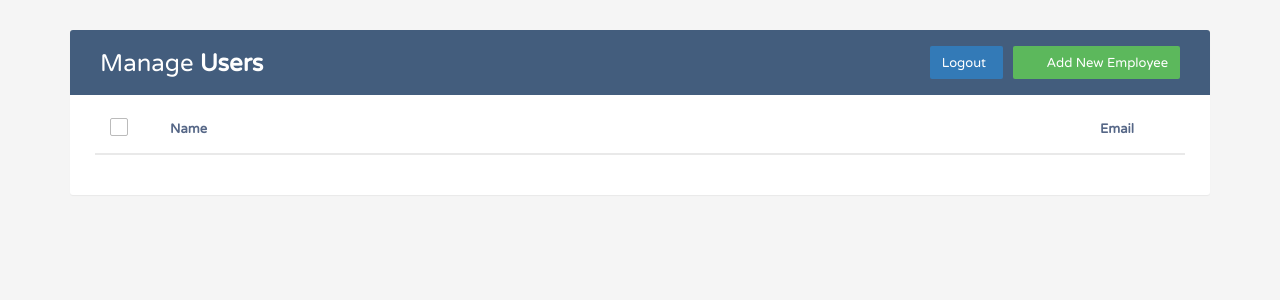
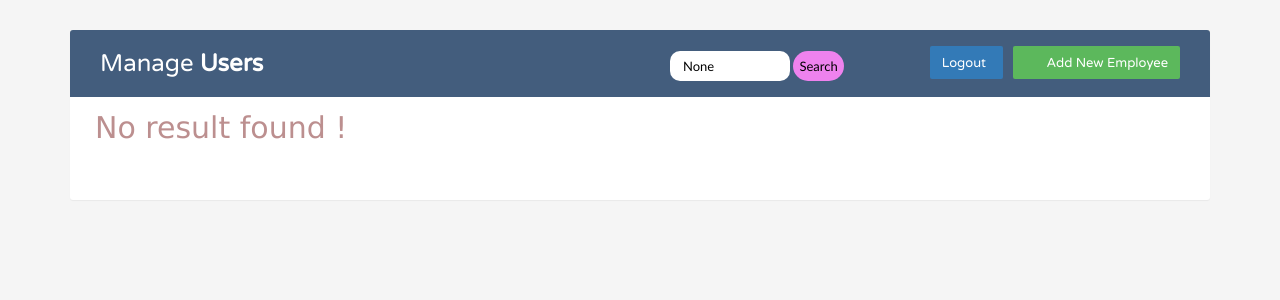
Before and after one commit to nikhilrajpk/Django_registration, a Django app: page /adminPage/ in a window 1280 px wide. Shown: the top 300 px of the page. Run offline with Django 5.2, Linux system fonts and the light colour scheme; a user stored in the database is signed in; data comes from the database, SQL or seed files in the repository; both versions use the stored data as it was after the commit; lists and menus that the app fills with data are empty; some libraries are stand-ins or nearby versions.

Commit message:
search option added

```diff
--- a/registration/app1/views.py
+++ b/registration/app1/views.py
@@ -71,8 +71,12 @@ def logoutPage(request):
 @login_required
 def adminPage(request):
     if request.user.is_staff:
-        user_obj = User.objects.all().filter(is_staff = False)
-        context = {'user_obj' : user_obj}
+        query = request.GET.get('search_query')
+        if query:
+            user_obj = User.objects.filter(is_staff=False).filter(username__icontains=query) | User.objects.filter(is_staff = False).filter(email__icontains=query)
+        else:
+            user_obj = User.objects.filter(is_staff = False)
+        context = {'user_obj' : user_obj, 'query': query}
         # print(user_obj.values())
         return render(request,'adminPage.html',context)
     else:
--- a/registration/templates/adminPage.html
+++ b/registration/templates/adminPage.html
@@ -231,6 +231,32 @@
 	.modal form label {
 		font-weight: normal;
 	}
+	#search{
+		color: black;
+		font-family: 'Trebuchet MS', 'Lucida Sans Unicode', 'Lucida Grande', 'Lucida Sans', Arial, sans-serif;
+		font-weight: 500;
+		border-radius: 10px;
+		border: darkcyan;
+		padding-left: 13px;
+		width: 120px;
+		height: 30px;
+		margin-top: 5px;
+	}
+	#search_btn{
+		color: #000;
+		background-color: violet;
+		height: 30px;
+		margin-top: 5px;
+		border-radius: 15px;
+		border: #666;
+		font-family: 'Trebuchet MS', 'Lucida Sans Unicode', 'Lucida Grande', 'Lucida Sans', Arial, sans-serif;
+		font-weight: 500;
+	}
+	#result{
+		font-family:'Lucida Sans', 'Lucida Sans Regular', 'Lucida Grande', 'Lucida Sans Unicode', Geneva, Verdana, sans-serif;
+		font-size: 30px;
+		color: rosybrown;
+	}
   </style>
   <body>
     <div class="container">
@@ -241,12 +267,19 @@
 						<h2>Manage <b>Users</b></h2>
 					</div>
 					<div class="col-sm-6">
+						<div class="col-sm-5">
+							<form action="{% url 'adminPage' %}" method="get">
+								<input id="search" type="text" name="search_query" placeholder="Search users..." value="{{query}}" >
+								<button id="search_btn" type="submit">Search</button>
+							</form>
+						</div>
 						<a href="#addEmployeeModal" class="btn btn-success" data-toggle="modal"><i class="material-icons">&#xE147;</i> <span>Add New Employee</span></a>
 						<a href="{% url 'adminLogout' %}" class="btn btn-primary" data-toggle="modal"><i class="bi bi-box-arrow-left "></i> <span>Logout</span></a>
 					</div>
                 </div>
             </div>
             <table class="table table-striped table-hover">
+				{% if user_obj %}
                 <thead>
                     <tr>
 						<th>
@@ -276,6 +309,10 @@
                         </td>
                     </tr>
 					{% endfor %}
+
+					{% else %}
+						<p id="result">No result found !</p>
+					{% endif %}
                     <!-- <tr>
 						<td>
 							<span class="custom-checkbox">
```
Also changed, not shown: registration/db.sqlite3.
